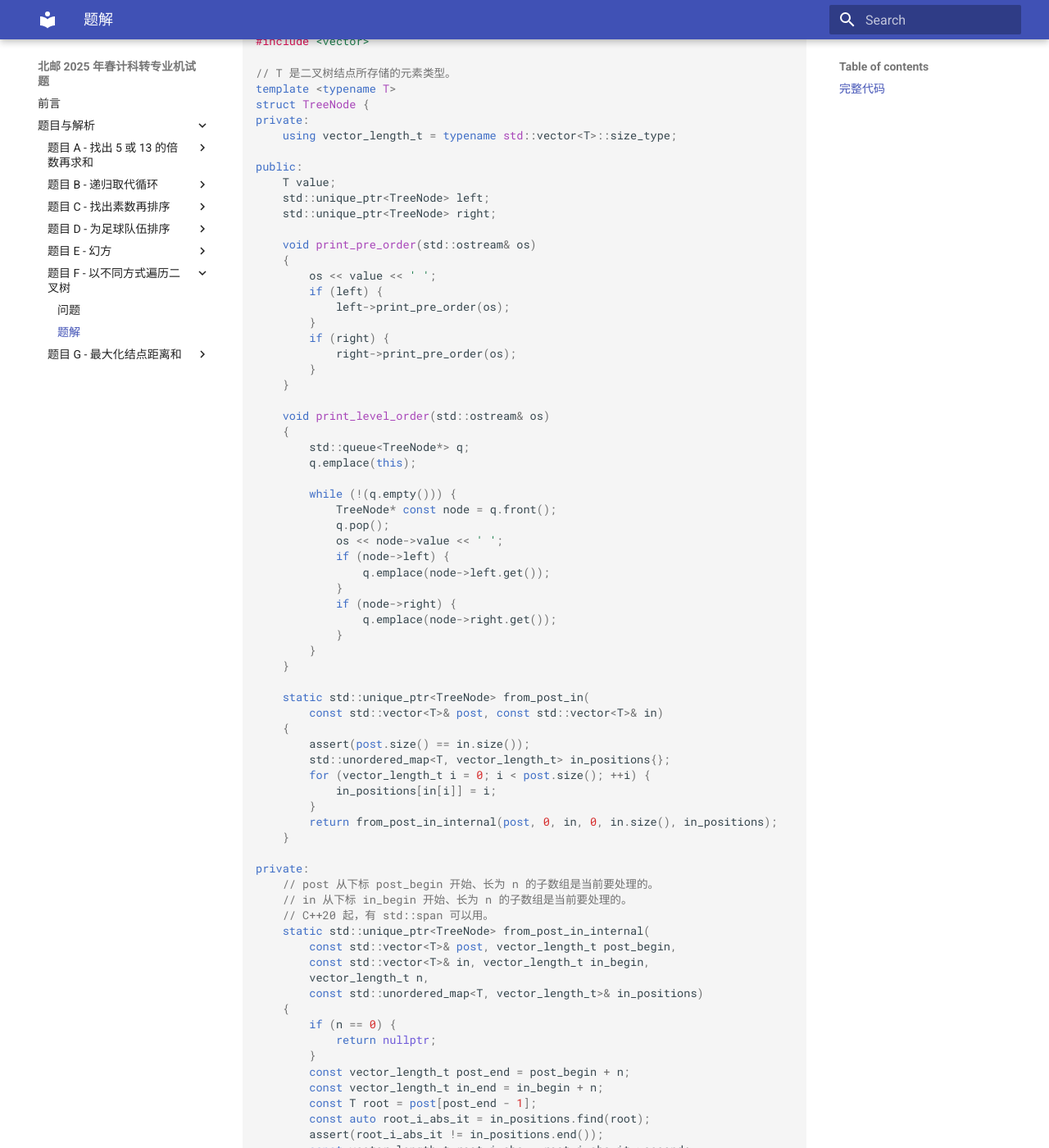
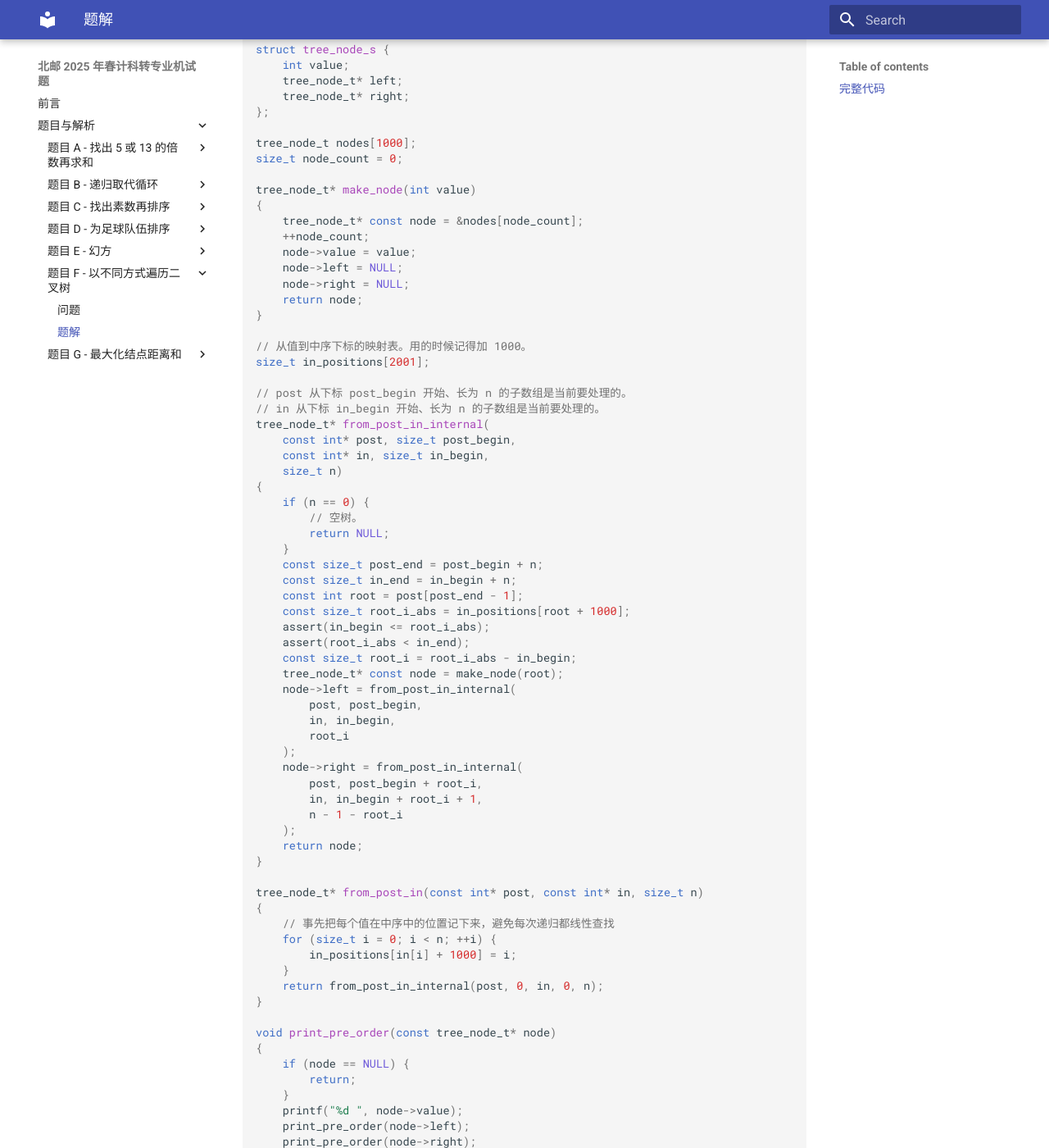
Before and after one commit to LS-Hower/bupt-major-switching-programming-questions, an MkDocs documentation site: the page built from docs/problem-f/answer.md, in a window 1280 px wide and 1400 px high, scrolled down 1884 px. Shown: the whole window at 82% size. Built offline with MkDocs 1.6.1 and Material for MkDocs 9.7.7, drawn with Linux system fonts in a browser that asks for light colours; some of the changed text lies outside the part shown.

Commit message:
Add C code for problem F

````diff
--- a/docs/problem-f/answer.md
+++ b/docs/problem-f/answer.md
@@ -50,13 +50,133 @@
 
 除了用一个索引对来表示子数组而避免真的几乎复制整个数组外，这里还有一个优化点。我们有一个“查找根在中序序列中的索引值”操作，如果每次都线性查线，那么最坏情况下代码时间会退化到平方时间 $\mathcal{O}(n^{2})$ 。解决起来也不难，提前用散列表记录每一个值的位置即可，这样最坏情况也只是线性时间 $\mathcal{O}(n)$ 。
 
-接下来的问题是如何对一个二叉树做层序遍历。这等同于做一个广度优先搜索算法，需要使用队列这一数据结构。
+C 语言标准库没有散列表。不过有一个好消息，这道题的数据范围足够小，结点值都在 $[-1000, 1000]$ 之间。因此可以直接用数组充当散列表，数组大小 `2001` 即可。
+
+接下来的问题是如何对一个二叉树做层序遍历。这等同于做一个广度优先搜索算法，需要使用队列这一数据结构。C 语言标准库当然也没有队列。不过，因为 $n \le 1000$ ，所以也能用数组模拟。甚至不需要搞循环队列。
 
 ### 完整代码
 
 C：
 
-TODO
+```c
+#include <assert.h>
+#include <stddef.h>
+#include <stdio.h>
+
+typedef struct tree_node_s tree_node_t;
+
+struct tree_node_s {
+    int value;
+    tree_node_t* left;
+    tree_node_t* right;
+};
+
+tree_node_t nodes[1000];
+size_t node_count = 0;
+
+tree_node_t* make_node(int value)
+{
+    tree_node_t* const node = &nodes[node_count];
+    ++node_count;
+    node->value = value;
+    node->left = NULL;
+    node->right = NULL;
+    return node;
+}
+
+// 从值到中序下标的映射表。用的时候记得加 1000。
+size_t in_positions[2001];
+
+// post 从下标 post_begin 开始、长为 n 的子数组是当前要处理的。
+// in 从下标 in_begin 开始、长为 n 的子数组是当前要处理的。
+tree_node_t* from_post_in_internal(
+    const int* post, size_t post_begin,
+    const int* in, size_t in_begin,
+    size_t n)
+{
+    if (n == 0) {
+        // 空树。
+        return NULL;
+    }
+    const size_t post_end = post_begin + n;
+    const size_t in_end = in_begin + n;
+    const int root = post[post_end - 1];
+    const size_t root_i_abs = in_positions[root + 1000];
+    assert(in_begin <= root_i_abs);
+    assert(root_i_abs < in_end);
+    const size_t root_i = root_i_abs - in_begin;
+    tree_node_t* const node = make_node(root);
+    node->left = from_post_in_internal(
+        post, post_begin,
+        in, in_begin,
+        root_i
+    );
+    node->right = from_post_in_internal(
+        post, post_begin + root_i,
+        in, in_begin + root_i + 1,
+        n - 1 - root_i
+    );
+    return node;
+}
+
+tree_node_t* from_post_in(const int* post, const int* in, size_t n)
+{
+    // 事先把每个值在中序中的位置记下来，避免每次递归都线性查找
+    for (size_t i = 0; i < n; ++i) {
+        in_positions[in[i] + 1000] = i;
+    }
+    return from_post_in_internal(post, 0, in, 0, n);
+}
+
+void print_pre_order(const tree_node_t* node)
+{
+    if (node == NULL) {
+        return;
+    }
+    printf("%d ", node->value);
+    print_pre_order(node->left);
+    print_pre_order(node->right);
+}
+
+void print_level_order(const tree_node_t* root)
+{
+    // 用数组模拟队列。n <= 1000，所以长度 1000 的数组就够用了。
+    // 甚至不用实现循环队列了。
+    const tree_node_t* queue[1000];
+    size_t head = 0;
+    size_t tail = 0;
+    queue[tail++] = root;
+    while (head < tail) {
+        const tree_node_t* const node = queue[head++];
+        printf("%d ", node->value);
+        if (node->left) {
+            queue[tail++] = node->left;
+        }
+        if (node->right) {
+            queue[tail++] = node->right;
+        }
+    }
+}
+
+int main(void)
+{
+    size_t n;
+    scanf("%zu", &n);
+    int post[1000];
+    int in[1000];
+    for (size_t i = 0; i < n; ++i) {
+        scanf("%d", &post[i]);
+    }
+    for (size_t i = 0; i < n; ++i) {
+        scanf("%d", &in[i]);
+    }
+    tree_node_t* const root = from_post_in(post, in, n);
+    print_pre_order(root);
+    putchar('\n');
+    print_level_order(root);
+    putchar('\n');
+}
+```
 
 C++：
 
@@ -113,6 +233,7 @@ public:
         const std::vector<T>& post, const std::vector<T>& in)
     {
         assert(post.size() == in.size());
+        // 事先把每个值在中序中的位置记下来，避免每次递归都线性查找
         std::unordered_map<T, vector_length_t> in_positions{};
         for (vector_length_t i = 0; i < post.size(); ++i) {
             in_positions[in[i]] = i;
@@ -131,6 +252,7 @@ private:
         const std::unordered_map<T, vector_length_t>& in_positions)
     {
         if (n == 0) {
+            // 空树。
             return nullptr;
         }
         const vector_length_t post_end = post_begin + n;
````
